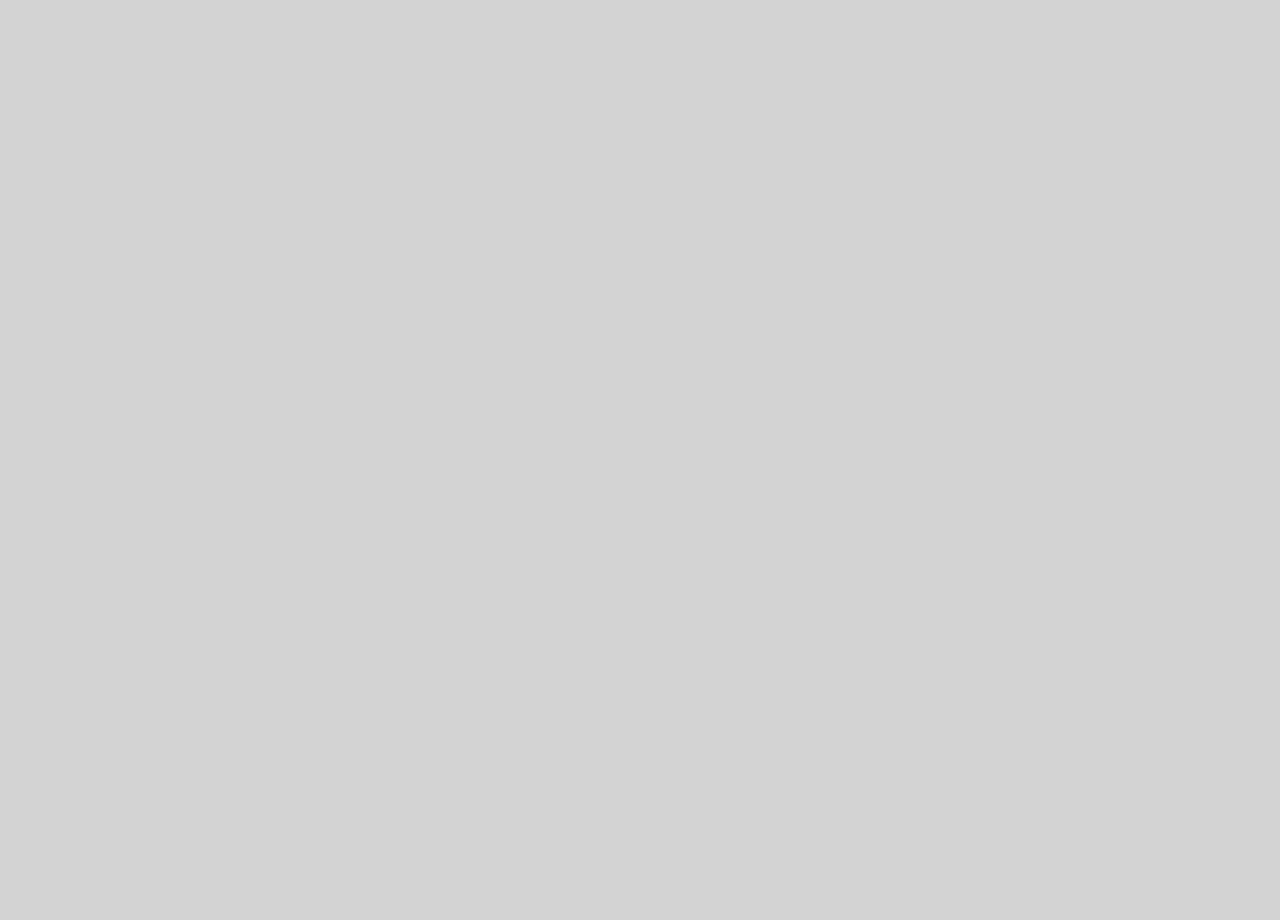
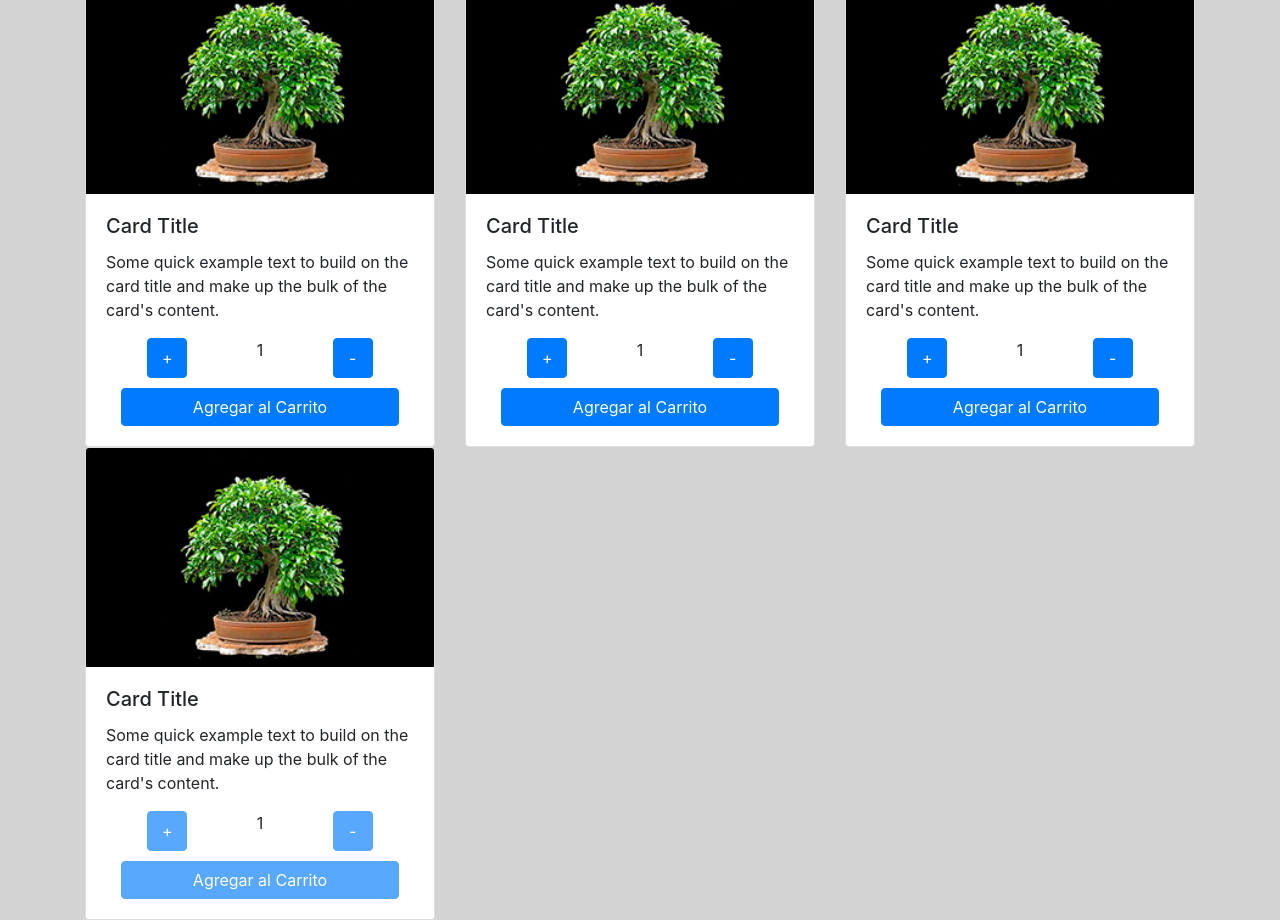
Before and after one commit to gonzamoda/reactcoder, a React (Create React App) app: page / in a window 1280 px wide. Shown: the part 682-1602 px from the top of the page. Before the commit the page ends 800 px from the top, so only its background shows below. Built offline with nearby package versions, Linux system fonts and the light colour scheme.

Commit message:
Desafío 05 - Contador con botón

```diff
--- a/src/App.js
+++ b/src/App.js
@@ -1,12 +1,14 @@
 import "bootstrap/dist/css/bootstrap.min.css";
 import NavBarMarket from "./components/NavBarMarket";
 import SliderPrincipal from "./components/SliderPrincipal";
+import ItemListContainer from "./components/ItemListContainer";
 
 const App = () => {
   return (
     <>
       <NavBarMarket />
-      <SliderPrincipal numeroDesafio="04" tituloDesafio="Estilos y Home" />
+      <SliderPrincipal />
+      <ItemListContainer />
     </>
   );
 };
--- /dev/null
+++ b/src/components/ItemCount.js
@@ -0,0 +1,127 @@
+import Card from "react-bootstrap/Card";
+import Button from "react-bootstrap/Button";
+import bonsai01 from "../images/bonsai01.jpg";
+import { useEffect } from "react";
+import { useState } from "react";
+import Container from "react-bootstrap/Container";
+import Row from "react-bootstrap/Row";
+import Col from "react-bootstrap/Col";
+
+const ItemCount = ({ stock, initial, onAdd }) => {
+  const [estado, setContador] = useState(initial);
+
+  const sumarContador = () => {
+    if (estado < stock) {
+      setContador(estado + 1);
+    }
+  };
+
+  const restarContador = () => {
+    if (estado > 1) {
+      setContador(estado - 1);
+    }
+  };
+
+  const agregarCarrito = () => {
+    if (stock > 0) {
+      onAdd(estado);
+    }
+  };
+
+  useEffect(() => {}, []);
+
+  if (stock > 0) {
+    return (
+      <Card>
+        <Card.Img variant="top" src={bonsai01} />
+        <Card.Body>
+          <Card.Title>Card Title</Card.Title>
+          <Card.Text>
+            Some quick example text to build on the card title and make up the
+            bulk of the card's content.
+          </Card.Text>
+          <Container fluid>
+            <Row className="contadorItem">
+              <Col>
+                <Button className="botonMasMenos" onClick={sumarContador}>
+                  {" "}
+                  +{" "}
+                </Button>
+              </Col>
+              <Col>
+                <p>{estado}</p>
+              </Col>
+              <Col>
+                <Button className="botonMasMenos" onClick={restarContador}>
+                  {" "}
+                  -{" "}
+                </Button>
+              </Col>
+            </Row>
+          </Container>
+          <Container fluid>
+            <Button
+              className="botonAgregarCarrito"
+              variant="primary"
+              onClick={agregarCarrito}
+            >
+              Agregar al Carrito
+            </Button>
+          </Container>
+        </Card.Body>
+      </Card>
+    );
+  } else {
+    return (
+      <Card>
+        <Card.Img variant="top" src={bonsai01} />
+        <Card.Body>
+          <Card.Title>Card Title</Card.Title>
+          <Card.Text>
+            Some quick example text to build on the card title and make up the
+            bulk of the card's content.
+          </Card.Text>
+          <Container fluid>
+            <Row className="contadorItem">
+              <Col>
+                <Button
+                  disabled
+                  className="botonMasMenos"
+                  onClick={sumarContador}
+                >
+                  {" "}
+                  +{" "}
+                </Button>
+              </Col>
+              <Col>
+                <p>{estado}</p>
+              </Col>
+              <Col>
+                <Button
+                  disabled
+                  className="botonMasMenos"
+                  onClick={restarContador}
+                >
+                  {" "}
+                  -{" "}
+                </Button>
+              </Col>
+            </Row>
+          </Container>
+          <Container fluid>
+            <Button
+              disabled
+              className="botonAgregarCarrito"
+              variant="primary"
+              onClick={agregarCarrito}
+            >
+              Agregar al Carrito
+            </Button>
+          </Container>
+        </Card.Body>
+      </Card>
+    );
+  }
+};
+
+export default ItemCount;
--- /dev/null
+++ b/src/components/ItemListContainer.js
@@ -0,0 +1,51 @@
+import ItemCount from "./ItemCount";
+import Row from "react-bootstrap/Row";
+import Col from "react-bootstrap/Col";
+import Container from "react-bootstrap/Container";
+
+const ItemListContainer = () => {
+  return (
+    <Container>
+      <Row>
+        <Col xs={12} md={6} lg={4}>
+          <ItemCount
+            stock={5}
+            onAdd={(cantidad) => {
+              console.log(cantidad);
+            }}
+            initial={1}
+          />
+        </Col>
+        <Col xs={12} md={6} lg={4}>
+          <ItemCount
+            stock={4}
+            onAdd={(cantidad) => {
+              console.log(cantidad);
+            }}
+            initial={1}
+          />
+        </Col>
+        <Col xs={12} md={6} lg={4}>
+          <ItemCount
+            stock={7}
+            onAdd={(cantidad) => {
+              console.log(cantidad);
+            }}
+            initial={1}
+          />
+        </Col>
+        <Col xs={12} md={6} lg={4}>
+          <ItemCount
+            stock={0}
+            onAdd={(cantidad) => {
+              console.log(cantidad);
+            }}
+            initial={1}
+          />
+        </Col>
+      </Row>
+    </Container>
+  );
+};
+
+export default ItemListContainer;
--- a/src/components/SliderPrincipal.js
+++ b/src/components/SliderPrincipal.js
@@ -1,16 +1,14 @@
 import Carousel from "react-bootstrap/Carousel";
 import slider01 from "../images/slider01.jpg";
 
-const SliderPrincipal = ({ numeroDesafio, tituloDesafio }) => {
+const SliderPrincipal = () => {
   return (
     <Carousel>
       <Carousel.Item>
         <img className="d-block w-100" src={slider01} alt="First slide" />
         <Carousel.Caption>
           <h3>Gonzalo Modarelli</h3>
-          <p>
-            Desafío Clase {numeroDesafio} - {tituloDesafio}
-          </p>
+          <p>Desafío Clase 05 - Contador con botón</p>
         </Carousel.Caption>
       </Carousel.Item>
     </Carousel>
--- a/src/style.css
+++ b/src/style.css
@@ -1,3 +1,9 @@
+* {
+  padding: 0;
+  margin: 0;
+  border: 0;
+}
+
 body {
   background-color: lightgrey;
 }
@@ -11,3 +17,21 @@ body {
 #cartWidget:hover {
   color: lightgrey;
 }
+
+.botonMasMenos {
+  width: 40px;
+  height: 40px;
+  padding: 0px;
+}
+
+.contadorItem {
+  justify-content: space-between;
+  align-items: center;
+  margin: 10px 0px 10px 0px;
+  width: 100%;
+  text-align: center;
+}
+
+.botonAgregarCarrito {
+  width: 100%;
+}
```
Also changed, not shown: src/images/bonsai01.jpg (added).
